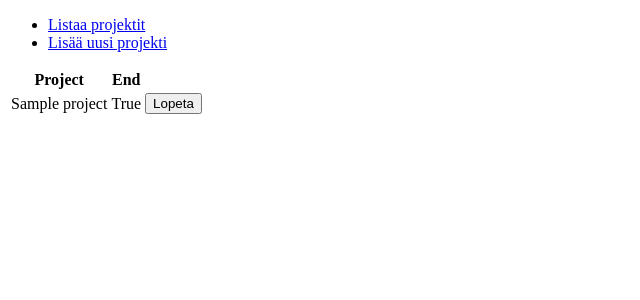
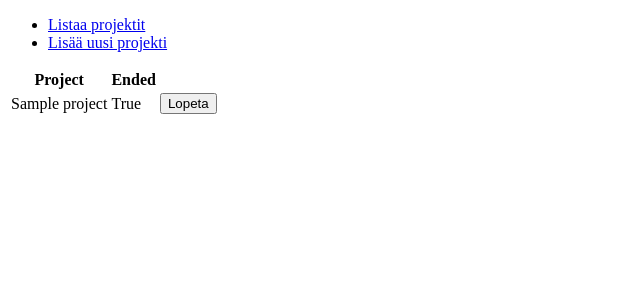
Before and after one commit to isopoju/tyoaikaseuranta, a Flask app: page /projects in a window 1280 px wide. Shown: the top 300 px of the page, without its empty margins (0-640 px from the left). Run offline with Flask 2, Linux system fonts and the light colour scheme; tables that the repository leaves empty hold one stand-in row (values such as "Sample post").

Commit message:
add ended field to new project form

```diff
--- a/application/projects/forms.py
+++ b/application/projects/forms.py
@@ -1,8 +1,9 @@
 from flask_wtf import FlaskForm
-from wtforms import StringField, DateField
+from wtforms import BooleanField, DateField, StringField
 
 class ProjectForm(FlaskForm):
     name = StringField("Projektin nimi")
+    ended = BooleanField("Päättynyt")
     # kuvaus = StringField("Kuvaus")
     # alku = DateField("Alku pvm")
     # loppu = DateField("Loppu pvm")
--- a/application/projects/models.py
+++ b/application/projects/models.py
@@ -7,8 +7,8 @@ class Project(db.Model):
     onupdate=db.func.current_timestamp())
 
     name = db.Column(db.String(144), nullable=False)
-    done = db.Column(db.Boolean, nullable=False)
+    ended = db.Column(db.Boolean, nullable=False)
 
     def __init__(self, name):
         self.name = name
-        self.done = False
+        self.ended = False
--- a/application/projects/views.py
+++ b/application/projects/views.py
@@ -13,10 +13,10 @@ def projects_form():
     return render_template("projects/new.html", form = ProjectForm())
 
 @app.route("/projects/<project_id>/", methods=["POST"])
-def projects_set_done(project_id):
+def projects_set_ended(project_id):
 
     t = Project.query.get(project_id)
-    t.done = True
+    t.ended = True
     db.session().commit()
 
     return redirect(url_for("projects_index"))
--- a/application/templates/projects/list.html
+++ b/application/templates/projects/list.html
@@ -4,15 +4,15 @@
   <table>
     <tr>
       <th>Project</th>
-      <th>End</th>
+      <th>Ended</th>
       <th></th>
     </tr>
     {% for project in projects %}
     <tr>
       <td>{{ project.name }}</td>
-      <td>{{ project.done }}</td>
+      <td>{{ project.ended }}</td>
       <td>
-	<form method="POST" action="{{ url_for('projects_set_done', project_id=project.id) }}">
+	<form method="POST" action="{{ url_for('projects_set_ended', project_id=project.id) }}">
 	  <input type="submit" value="Lopeta"/>
 	</form>
       </td>
```
Also changed, not shown: application/templates/projects/new.html (+8 -0 lines).
